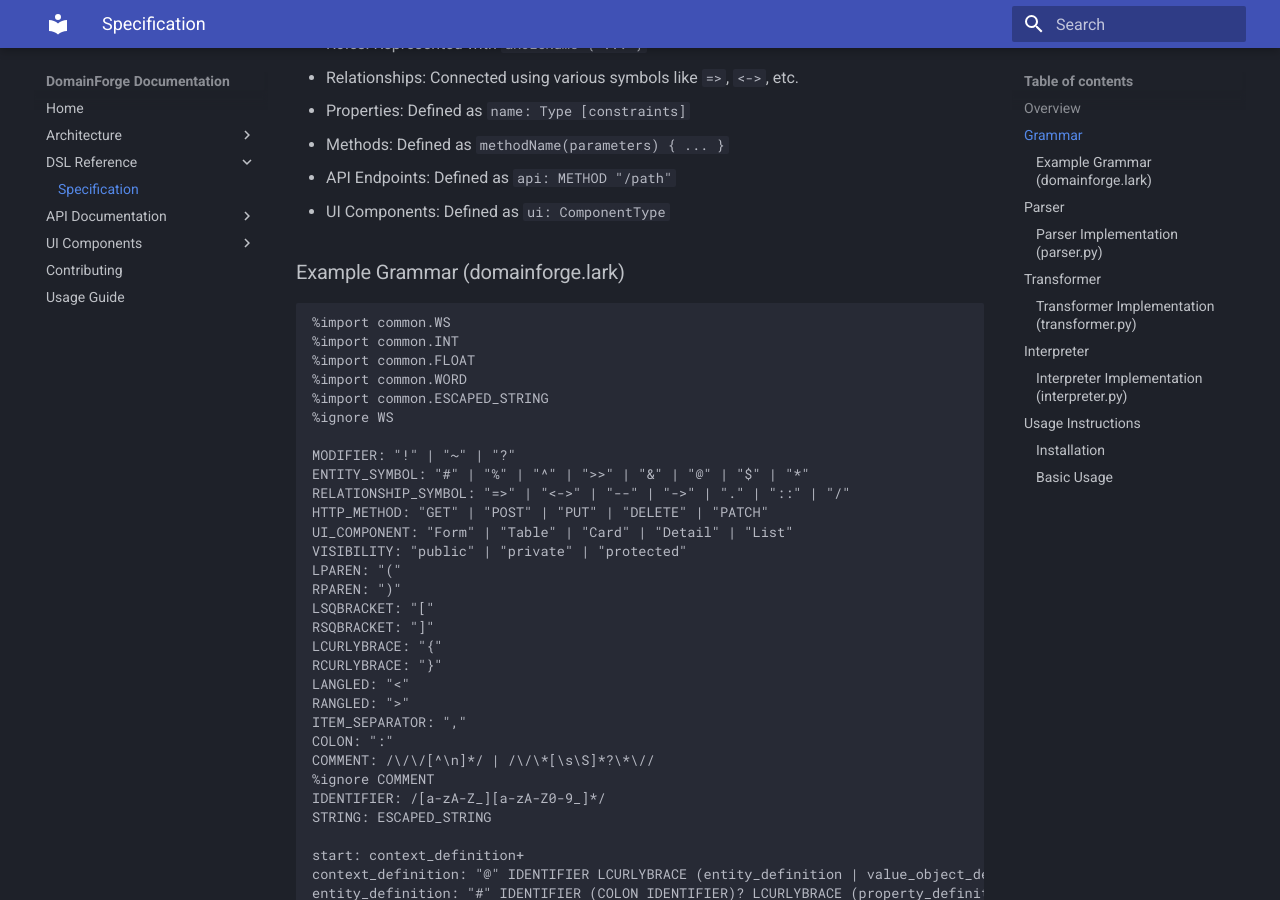
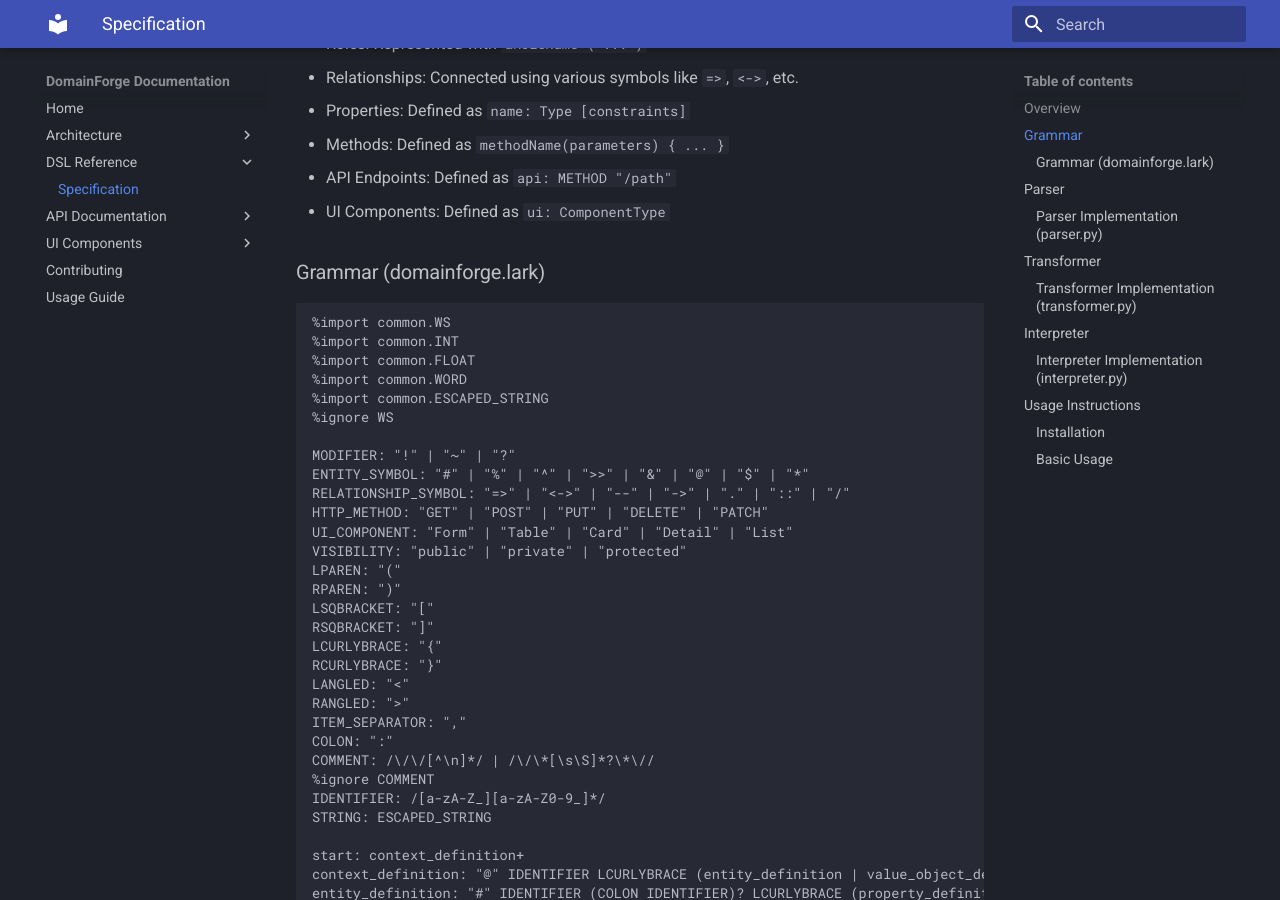
Before and after one commit to SPRIME01/domain-forge, an MkDocs documentation site: the page built from docs/dsl-specification.md, in a window 1280 px wide and 900 px high, scrolled down 812 px. Built offline with MkDocs 1.6.1 and Material for MkDocs 9.7.7, drawn with Linux system fonts in a browser that asks for light colours.

Commit message:
Update dsl-specification.md

````diff
--- a/docs/dsl-specification.md
+++ b/docs/dsl-specification.md
@@ -24,7 +24,7 @@ The DomainForge DSL grammar is defined using Lark. The grammar supports the foll
 * API Endpoints: Defined as `api: METHOD "/path"`
 * UI Components: Defined as `ui: ComponentType`
 
-### Example Grammar (domainforge.lark)
+### Grammar (domainforge.lark)
 
 ```lark
 %import common.WS
````
